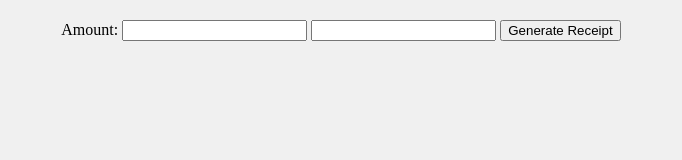
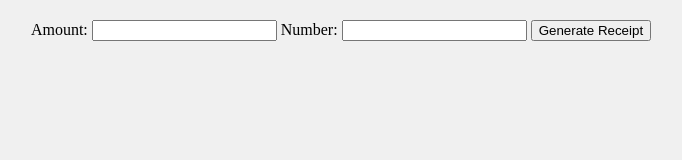
Before and after one commit to V1SH4N/baadshah, a plain HTML site: page index.html in a window 1280 px wide. Shown: the whole page, without its empty margins (299-981 px from the left). Drawn offline with Linux system fonts and the light colour scheme.

Commit message:
attempt at improving ui

```diff
--- a/index.html
+++ b/index.html
@@ -30,8 +30,9 @@
 <body>
     <form id="receiptForm">
         <label for="amount">Amount:</label>
-        <input type="text" id="amount" name="amount" required>
-        <input type="text" id="number" name="number" required>
+        <input type="text" inputmode="decimal" pattern="[0-9]*[.,]?[0-9]*" id="amount" name="amount" required>
+        <label for="number">Number:</label>
+        <input type="text" inputmode="decimal" pattern="[0-9]*[.,]?[0-9]*" id="amount" name="Number" required>
         <button type="submit">Generate Receipt</button>
     </form>
     <canvas id="receiptCanvas" width="828" height="1792"></canvas>
@@ -139,7 +140,7 @@
         form.addEventListener('submit', function(event) {
             event.preventDefault();
             const totalAmount = document.getElementById('amount').value;
-            amount = "MUR " + amount;
+            totalAmount = "MUR " + totalAmount;
             const number = document.getElementById('number').value;
             const date = getFormattedDate();
             const time = getCurrentTime();
```
